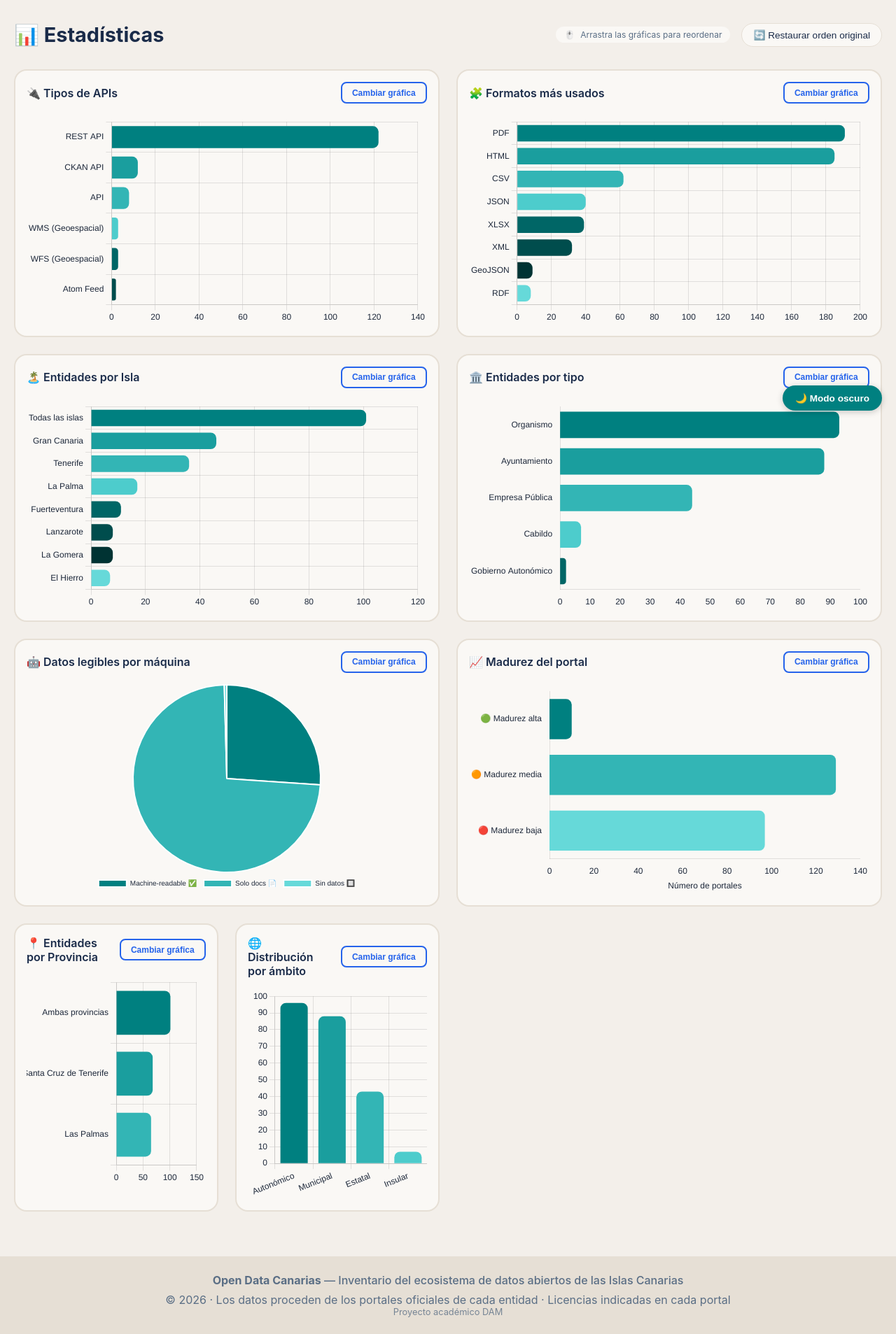
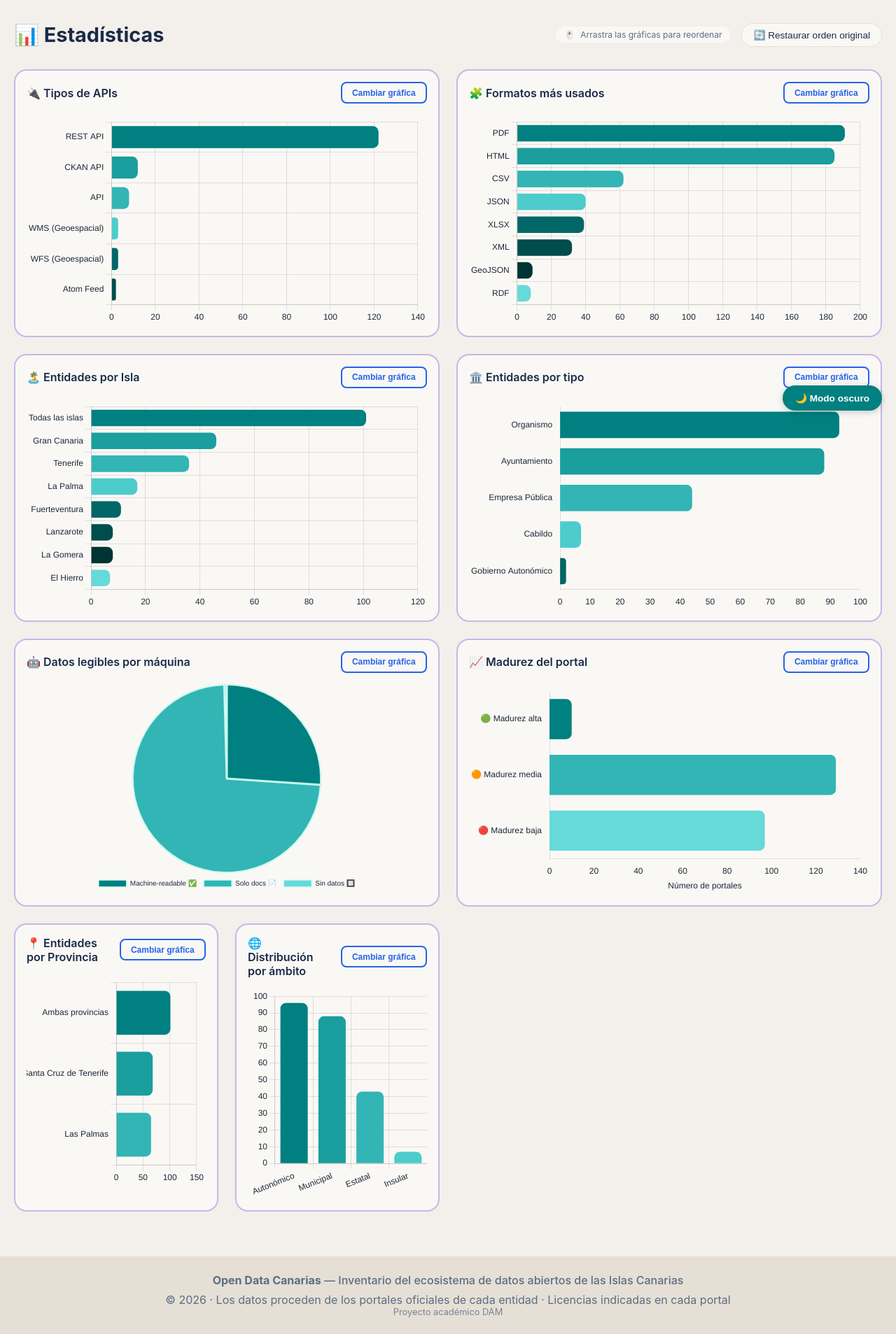
Before and after one commit to IvnMD/Canarias-Open-Data, a Flask app: page /estadisticas in a window 1280 px wide. Shown: the part 193-2100 px from the top of the page at 70% size. Run offline with Flask 3, Linux system fonts and the light colour scheme.

Commit message:
Primera versión mejorada de graficas

```diff
--- a/src/static/css/pages/estadisticas.css
+++ b/src/static/css/pages/estadisticas.css
@@ -38,7 +38,7 @@
 /* TARJETAS DE GRÁFICAS */
 .chart-card {
   background: var(--bg-secondary);
-  border: 2px solid var(--border-color);
+  border: 2px solid var(--border-chart);
   border-radius: 18px;
   padding: 1rem;
   transition: all 0.3s ease;
--- a/src/static/css/tokens.css
+++ b/src/static/css/tokens.css
@@ -17,6 +17,7 @@
 
   /* Bordes y sombras */
   --border-color: #e6dfd5;
+  --border-chart: #c5b8e8;      /* borde tarjetas gráficas: violeta suave, armoniza con azul */
   --input-border: #cbd5e1;
   --shadow-sm: 0 2px 6px rgba(26, 43, 73, 0.04);
   --shadow-md: 0 8px 24px rgba(0, 0, 0, 0.12);
@@ -61,6 +62,7 @@
 
   /* Bordes y sombras */
   --border-color: #1f2937;
+  --border-chart: #92400e;      /* borde tarjetas gráficas: ámbar oscuro, complementa el naranja */
   --input-border: #374151;
   --shadow-sm: 0 2px 6px rgba(0, 0, 0, 0.3);
   --shadow-md: 0 2px 10px rgba(0, 0, 0, 0.6);
--- a/src/templates/estadisticas.html
+++ b/src/templates/estadisticas.html
@@ -252,6 +252,14 @@
             return document.documentElement.getAttribute('data-theme') === 'dark' ? '#e2e8f0' : '#1e293b';
         }
 
+        function getPieBorderColor() {
+            return document.documentElement.getAttribute('data-theme') === 'dark' ? '#7c2d12' : '#ccfbf1';
+        }
+
+        function getPieBorderWidth(chartType) {
+            return chartType === 'pie' ? 1.5 : 0;
+        }
+
         function getTooltipConfig() {
             const isDark = document.documentElement.getAttribute('data-theme') === 'dark';
             return {
@@ -342,9 +350,11 @@
                     datasets: [{
                         data,
                         backgroundColor: getChartColors(data.length),
-                        borderWidth: typeChartType === 'pie' ? 2 : 0,
+                        borderWidth: getPieBorderWidth(typeChartType),
                         borderRadius: typeChartType === 'bar' ? 8 : 0,
-                        borderColor: document.documentElement.getAttribute('data-theme') === 'dark' ? '#020617' : '#ffffff'
+                        borderColor: getPieBorderColor(),
+                        hoverBorderColor: getPieBorderColor(),
+                        borderAlign: 'inner'
                     }]
                 },
                 options: {
@@ -384,8 +394,11 @@
                     datasets: [{
                         data,
                         backgroundColor: getChartColors(data.length),
-                        borderWidth: formatChartType === 'pie' ? 2 : 0,
-                        borderRadius: formatChartType === 'bar' ? 8 : 0
+                        borderWidth: getPieBorderWidth(formatChartType),
+                        borderRadius: formatChartType === 'bar' ? 8 : 0,
+                        borderColor: getPieBorderColor(),
+                        hoverBorderColor: getPieBorderColor(),
+                        borderAlign: 'inner'
                     }]
                 },
                 options: {
@@ -431,7 +444,7 @@
                 type: islandChartType,
                 data: {
                     labels,
-                    datasets: [{ label: 'Entidades', data, backgroundColor: getChartColors(data.length), borderRadius: islandChartType === 'bar' ? 8 : 0, borderWidth: islandChartType === 'pie' ? 2 : 0 }]
+                    datasets: [{ label: 'Entidades', data, backgroundColor: getChartColors(data.length), borderRadius: islandChartType === 'bar' ? 8 : 0, borderWidth: getPieBorderWidth(islandChartType), borderColor: getPieBorderColor(), hoverBorderColor: getPieBorderColor(), borderAlign: 'inner' }]
                 },
                 options: {
                     indexAxis: islandChartType === 'bar' ? 'y' : undefined,
@@ -467,7 +480,7 @@
                 type: provinceChartType,
                 data: {
                     labels,
-                    datasets: [{ label: 'Entidades', data, backgroundColor: getChartColors(data.length), borderRadius: provinceChartType === 'bar' ? 8 : 0, borderWidth: provinceChartType === 'pie' ? 2 : 0 }]
+                    datasets: [{ label: 'Entidades', data, backgroundColor: getChartColors(data.length), borderRadius: provinceChartType === 'bar' ? 8 : 0, borderWidth: getPieBorderWidth(provinceChartType), borderColor: getPieBorderColor(), hoverBorderColor: getPieBorderColor(), borderAlign: 'inner' }]
                 },
                 options: {
                     indexAxis: provinceChartType === 'bar' ? 'y' : undefined,
@@ -524,8 +537,11 @@
                         label: 'APIs',
                         data,
                         backgroundColor: getChartColors(data.length),
-                        borderWidth: apiChartType === 'pie' ? 2 : 0,
-                        borderRadius: apiChartType === 'bar' ? 8 : 0
+                        borderWidth: getPieBorderWidth(apiChartType),
+                        borderRadius: apiChartType === 'bar' ? 8 : 0,
+                        borderColor: getPieBorderColor(),
+                        hoverBorderColor: getPieBorderColor(),
+                        borderAlign: 'inner'
                     }]
                 },
                 options: {
@@ -578,8 +594,11 @@
                     datasets: [{
                         data,
                         backgroundColor: colors,
-                        borderWidth: machineReadableChartType === 'pie' ? 2 : 0,
-                        borderRadius: machineReadableChartType === 'bar' ? 8 : 0
+                        borderWidth: getPieBorderWidth(machineReadableChartType),
+                        borderRadius: machineReadableChartType === 'bar' ? 8 : 0,
+                        borderColor: getPieBorderColor(),
+                        hoverBorderColor: getPieBorderColor(),
+                        borderAlign: 'inner'
                     }]
                 },
                 options: {
@@ -608,7 +627,7 @@
                 type: scopeChartType,
                 data: {
                     labels,
-                    datasets: [{ label: 'Entidades', data, backgroundColor: getChartColors(data.length), borderRadius: scopeChartType === 'bar' ? 8 : 0, borderWidth: scopeChartType === 'pie' ? 2 : 0 }]
+                    datasets: [{ label: 'Entidades', data, backgroundColor: getChartColors(data.length), borderRadius: scopeChartType === 'bar' ? 8 : 0, borderWidth: getPieBorderWidth(scopeChartType), borderColor: getPieBorderColor(), hoverBorderColor: getPieBorderColor(), borderAlign: 'inner' }]
                 },
                 options: {
                     indexAxis: scopeChartType === 'bar' ? 'x' : undefined,
@@ -689,7 +708,10 @@
                         data,
                         backgroundColor: madurezChartType === 'pie' ? pieColors : barColors,
                         borderRadius: madurezChartType === 'bar' ? 8 : 0,
-                        borderWidth: madurezChartType === 'pie' ? 2 : 0
+                        borderWidth: getPieBorderWidth(madurezChartType),
+                        borderColor: getPieBorderColor(),
+                        hoverBorderColor: getPieBorderColor(),
+                        borderAlign: 'inner'
                     }]
                 },
                 options: {
```
